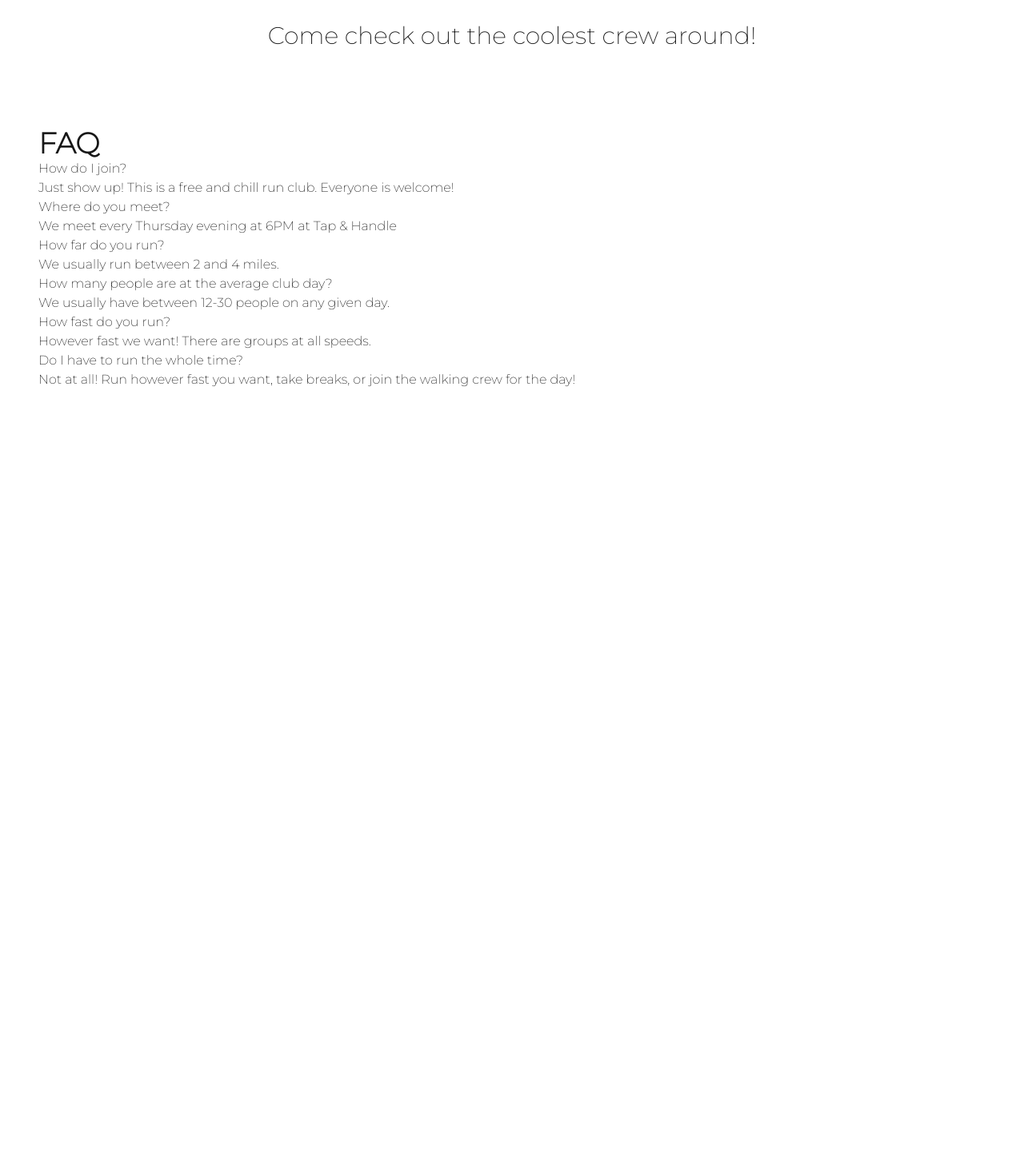
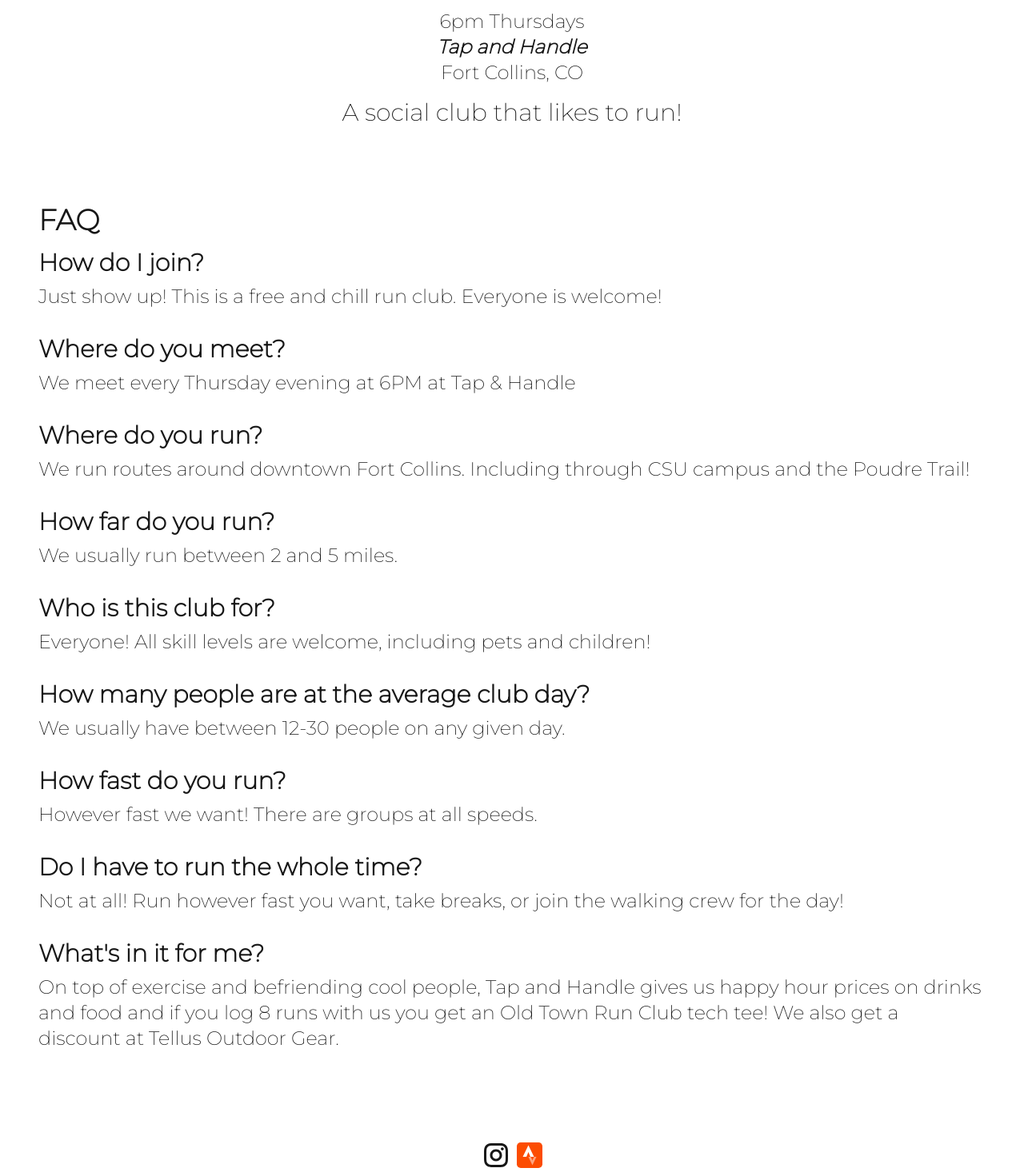
Before and after one commit to FlippinBerger/otrc, a Next.js app: page / in a window 1280 px wide. Shown: the part 584-2050 px from the top of the page at 80% size. Before the commit the page ends 1071 px from the top, so only its background shows below. Built offline with nearby package versions, Linux system fonts and the light colour scheme.

Commit message:
Add FAQ pieces, social links, and header tweaks

```diff
--- a/app/components/Header.tsx
+++ b/app/components/Header.tsx
@@ -15,7 +15,7 @@
       <div className='hidden sm:flex justify-between items-center'>
         <HeaderItem href='/' title='Home' />
         <HeaderItem href='/events' title='Events' />
-        <HeaderItem href='/join' title='Become a Member' />
+        {/*<HeaderItem href='/join' title='Become a Member' />*/}
       </div>
       <Popover className='sm:hidden fixed right-4 top-2'>
         <PopoverButton className='bg-black rounded-full p-1'>
@@ -24,7 +24,8 @@
         <PopoverPanel anchor='bottom' className='flex flex-col p-2 bg-black'>
           <MobileHeaderItem href='/' title='Home' />
           <MobileHeaderItem href='/events' title='Events' />
-          <MobileHeaderItem href='/join' title='Become a Member' />
+          {/*<MobileHeaderItem href='/join' title='Become a Member' />*/}
+          <MobileHeaderItem href='/faq' title='FAQ' />
         </PopoverPanel>
       </Popover>
     </header>
--- a/app/faq.tsx
+++ b/app/faq.tsx
@@ -1,24 +1,59 @@
 export default function FAQ() {
   return (
-    <div className='mt-24 px-8 hidden sm:block w-full'>
-      <h1 className='text-4xl font-bold'>FAQ</h1>
-      <h2>How do I join?</h2>
-      <h3>
-        Just show up! This is a free and chill run club. Everyone is welcome!
-      </h3>
-      <h2>Where do you meet?</h2>
-      <h3>We meet every Thursday evening at 6PM at Tap & Handle</h3>
-      <h2>How far do you run?</h2>
-      <h3>We usually run between 2 and 4 miles.</h3>
-      <h2>How many people are at the average club day?</h2>
-      <h3>We usually have between 12-30 people on any given day.</h3>
-      <h2>How fast do you run?</h2>
-      <h3>However fast we want! There are groups at all speeds.</h3>
-      <h2>Do I have to run the whole time?</h2>
-      <h3>
+    <div className='my-24 px-8 w-full'>
+      <h1 className='text-4xl font-bold mb-4'>FAQ</h1>
+      <FAQLine
+        q='How do I join?'
+        a='Just show up! This is a free and chill run club. Everyone is welcome!'
+      />
+      <FAQLine
+        q='Where do you meet?'
+        a='We meet every Thursday evening at 6PM at Tap & Handle'
+      />
+      <FAQLine
+        q='Where do you run?'
+        a='We run routes around downtown Fort Collins. Including through CSU campus and the Poudre Trail!'
+      />
+      <FAQLine
+        q='How far do you run?'
+        a='We usually run between 2 and 5 miles.'
+      />
+      <FAQLine
+        q='Who is this club for?'
+        a='Everyone! All skill levels are welcome, including pets and children!'
+      />
+      <FAQLine
+        q='How many people are at the average club day?'
+        a='We usually have between 12-30 people on any given day.'
+      />
+      <FAQLine
+        q='How fast do you run?'
+        a='However fast we want! There are groups at all speeds.'
+      />
+      <FAQLine
+        q='Do I have to run the whole time?'
+        a='
         Not at all! Run however fast you want, take breaks, or join the walking
         crew for the day!
-      </h3>
+      '
+      />
+      <FAQLine
+        q="What's in it for me?"
+        a='On top of exercise and befriending cool people, Tap and Handle gives us happy hour prices on drinks and food and if you log 8 runs with us you get an Old Town Run Club tech tee! We also get a discount at Tellus Outdoor Gear.'
+      />
     </div>
   )
 }
+
+interface FAQProps {
+  q: string
+  a: string
+}
+const FAQLine: React.FC<FAQProps> = ({ q, a }) => {
+  return (
+    <div className='mb-8'>
+      <h2 className='text-2xl sm:text-3xl mb-2 font-bold'>{q}</h2>
+      <h3 className='text-xl sm:text-2xl'>{a}</h3>
+    </div>
+  )
+}
--- /dev/null
+++ b/app/faq/page.tsx
@@ -0,0 +1,5 @@
+import FAQ from '../faq'
+
+export default function FAQPage() {
+  return <FAQ />
+}
--- /dev/null
+++ b/app/footer.tsx
@@ -0,0 +1,21 @@
+import { RiInstagramLine } from '@remixicon/react'
+import Image from 'next/image'
+
+export default function Footer() {
+  const imageSize = 36
+  return (
+    <footer className='flex my-4 items-center gap-2'>
+      <a href='https://www.instagram.com/oldtownrunclubfc/' target='_blank'>
+        <RiInstagramLine size={imageSize} />
+      </a>
+      <a href='https://www.strava.com/clubs/1286057' target='_blank'>
+        <Image
+          src='/images/strava.svg'
+          alt='strava'
+          height={imageSize - 4}
+          width={imageSize - 4}
+        />
+      </a>
+    </footer>
+  )
+}
--- a/app/page.tsx
+++ b/app/page.tsx
@@ -1,6 +1,7 @@
 import Image from 'next/image'
 import Link from 'next/link'
 import FAQ from './faq'
+import Footer from './footer'
 
 export default function Home() {
   return (
@@ -29,22 +30,38 @@
       <h1 className='hidden sm:block mt-4 text-3xl lg:text-8xl font-bold'>
         Old Town Run Club
       </h1>
+
       <h1 className='sm:hidden text-4xl mt-4 lg:text-8xl font-bold'>
         FoCo OTRC
       </h1>
+      <h2 className='text-2xl'>6pm Thursdays</h2>
+      <h2 className='text-2xl'>
+        <span className='italic font-bold'>
+          <a href='https://tapandhandle.com/' target='_blank'>
+            Tap and Handle
+          </a>
+        </span>
+      </h2>
+
+      <h2 className='hidden sm:block text-2xl'>Fort Collins, CO</h2>
 
       {/*content*/}
       <h2 className='text-3xl mt-4 sm:text-3xl text-center'>
-        Come check out the coolest crew around!
+        A social club that likes to run!
       </h2>
+      <div className='hidden sm:block'>
+        <FAQ />
+      </div>
 
-      <FAQ />
-
+      {/*
       <Link className='sm:hidden mt-4' href='/join'>
         <button className='text-2xl border border-green-400 rounded-xl p-2'>
           Join Us
         </button>
       </Link>
+      */}
+
+      <Footer />
     </main>
   )
 }
```
Also changed, not shown: public/images/strava.svg (added).
